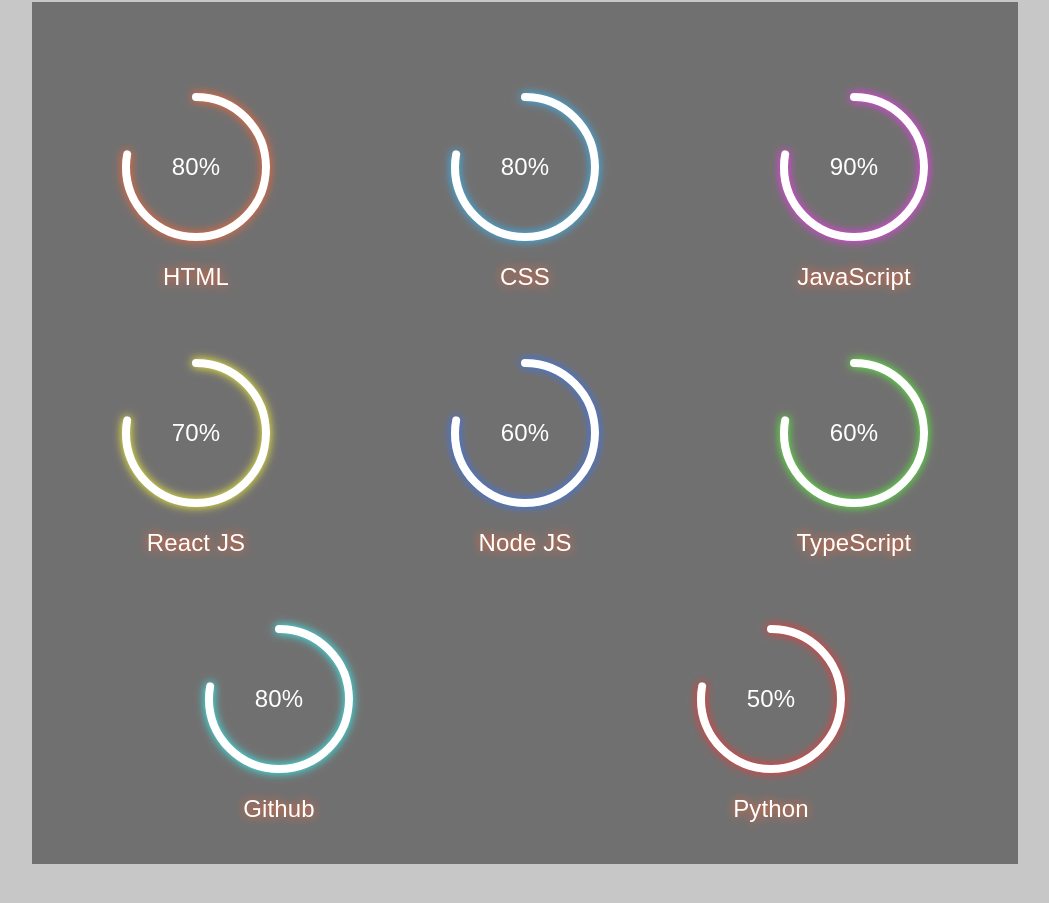
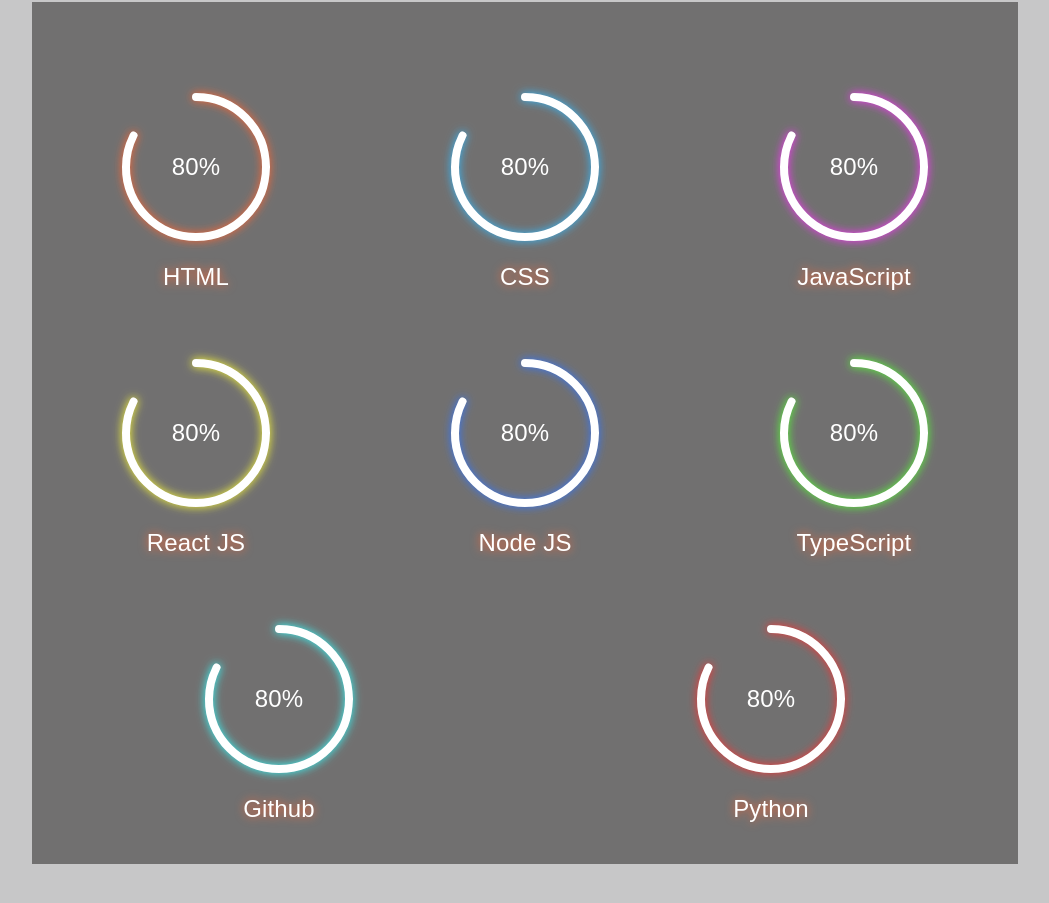
Before and after one commit to Tiwari007/Vivek_Tiwari_Portfolio, a React (Create React App) app: page / in a window 1280 px wide. Shown: the part 958-1861 px from the top of the page, without its empty margins (115-1164 px from the left). Built offline with nearby package versions, Linux system fonts and the light colour scheme.

Commit message:
(fix-05): skill progress

```diff
--- a/src/App.css
+++ b/src/App.css
@@ -527,13 +527,13 @@
 
 @-webkit-keyframes anim_circle-html {
   to {
-    stroke-dashoffset: 98;
+    stroke-dashoffset: 78;
   }
 }
 
 @keyframes anim_circle-html {
   to {
-    stroke-dashoffset: 98;
+    stroke-dashoffset: 78;
   }
 }
 
--- a/src/data/skillsData.json
+++ b/src/data/skillsData.json
@@ -11,22 +11,22 @@
     },
     {
         "name": "JavaScript",
-        "percentage": "90%",
+        "percentage": "80%",
         "class": "shadow-js"
     },
     {
         "name": "React JS",
-        "percentage": "70%",
+        "percentage": "80%",
         "class": "shadow-react"
     },
     {
         "name": "Node JS",
-        "percentage": "60%",
+        "percentage": "80%",
         "class": "shadow-node"
     },
     {
         "name": "TypeScript",
-        "percentage": "60%",
+        "percentage": "80%",
         "class": "shadow-ts"
     },
     {
@@ -36,7 +36,7 @@
     },
     {
         "name": "Python",
-        "percentage": "50%",
+        "percentage": "80%",
         "class": "shadow-python"
     }
 ]
```
